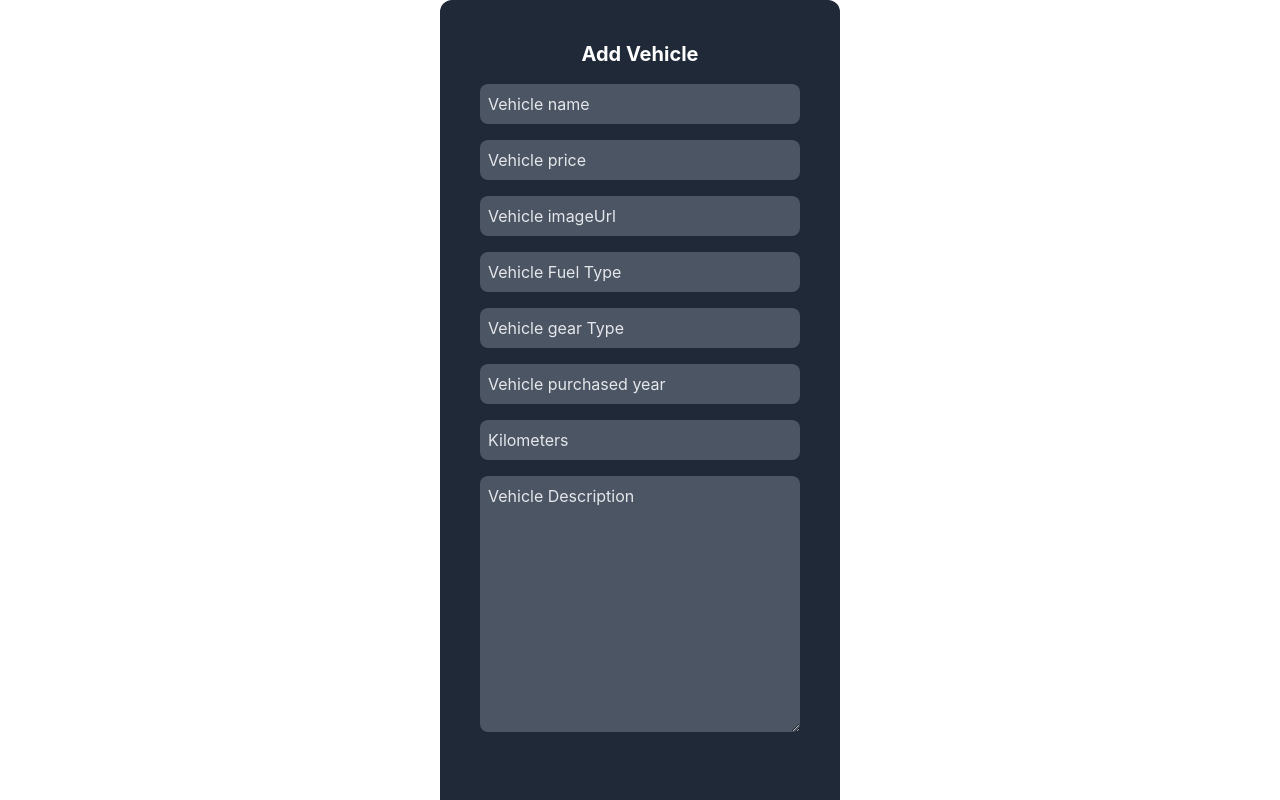
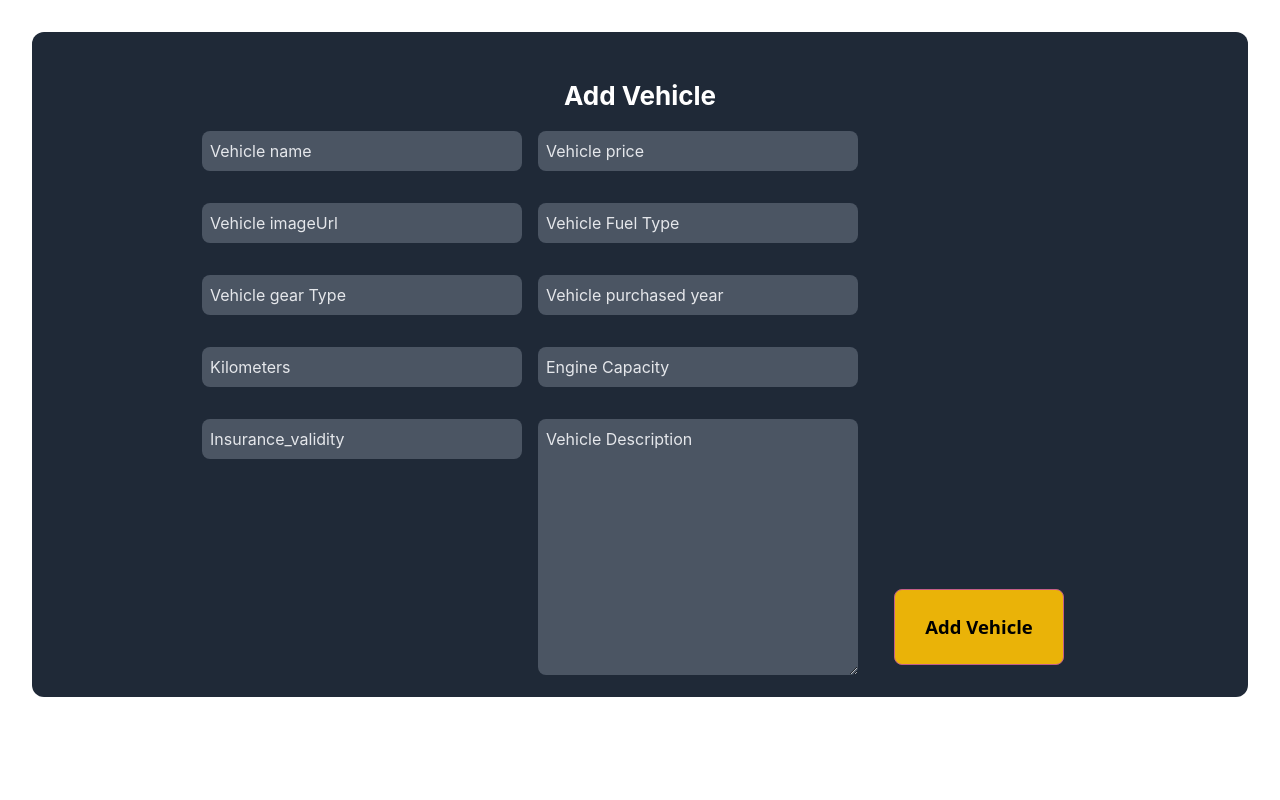
Before and after one commit to saikalyansixsixty6/online-vehicle-website, a React (Create React App) app in the folder frontend/: page /addvehicle in a window 1280 px wide. Shown: the top 800 px of the page. Built offline with nearby package versions, Linux system fonts and the light colour scheme; no server answers; the database is empty.

Commit message:
made-small changes

```diff
--- a/frontend/src/pages/Admin/AddVehicle.jsx
+++ b/frontend/src/pages/Admin/AddVehicle.jsx
@@ -30,12 +30,12 @@ const AddVehicle = () => {
 
   return (
     <div>
-            <div className='overflow-scroll flex justify-center items-center h-100'>
-                <div className=' bg-gray-800 px-10 py-10 rounded-xl '>
-                    <div className="">
-                        <h1 className='text-center text-white text-xl mb-4 font-bold'>Add Vehicle</h1>
+            <div className=' flex justify-center items-center h-100'>
+                <div className='  space-x-5 bg-gray-800 px-[150px] pt-11 m-8  rounded-xl '>
+                    <div className=" ">
+                        <h1 className='text-center text-white text-[26px] mb-4 font-bold'>Add Vehicle</h1>
                     </div>
-
+                   <div className="flex flex-wrap gap-4 bg-gray-800">
                         <div>
                             <input type="text"
                                 value={vehicles.title}
@@ -114,6 +114,24 @@ const AddVehicle = () => {
                             />
                         </div>
                         <div>
+                            <input type="text"
+                                name='Engine Capacity'
+                                value={vehicles.EngineCapacity}
+                                onChange={(e)=>setVehicles({...vehicles, EngineCapacity : e.target.value})}
+                                className=' bg-gray-600 mb-4 px-2 py-2 w-full lg:w-[20em] rounded-lg text-white placeholder:text-gray-200 outline-none'
+                                placeholder='Engine Capacity'
+                            />
+                        </div>
+                        <div>
+                            <input type="text"
+                                name='Insurance'
+                                value={vehicles.Insurance}
+                                onChange={(e)=>setVehicles({...vehicles, Insurance : e.target.value})}
+                                className=' bg-gray-600 mb-4 px-2 py-2 w-full lg:w-[20em] rounded-lg text-white placeholder:text-gray-200 outline-none'
+                                placeholder='Insurance_validity'
+                            />
+                        </div>
+                        <div>
                         <textarea cols="30" rows="10" name='description'
                                 value={vehicles.description}
                                 onChange={(e)=>setVehicles({...vehicles, description : e.target.value})}
@@ -126,9 +144,10 @@ const AddVehicle = () => {
                         <div className=' flex justify-center mb-3'>
                             <button
                                 onClick={addVehicle}
-                            className=' bg-yellow-500 w-full text-black font-bold  px-2 py-2 rounded-lg'>
+                                className=' bg-yellow-500 p-2 w-[170px] mt-[170px] text-black font-bold   rounded-lg'>
                                 Add Vehicle
                             </button>
+                        </div>
                     </div>
 
                 </div>
--- a/frontend/src/pages/Admin/UpdateVehicle.jsx
+++ b/frontend/src/pages/Admin/UpdateVehicle.jsx
@@ -10,8 +10,8 @@ const UpdateVehicle = () => {
 
   return (
     <div>
-            <div className='overflow-scroll flex justify-center items-center h-100'>
-                <div className=' bg-gray-800 px-10 py-10 rounded-xl '>
+            <div className='overflow-scroll flex justify-center items-center h-100  '>
+                <div className=' bg-gray-800 px-10 py-10 rounded-xl'>
                     <div className="">
                         <h1 className='text-center text-white text-xl mb-4 font-bold'>Update Vehicle</h1>
                     </div>
@@ -80,6 +80,15 @@ const UpdateVehicle = () => {
                         />
                     </div>
                     <div>
+                        <input type="text"
+                            name='Engine Capacity'
+                            value={vehicles.EngineCapacity}
+                            onChange={(e)=>setVehicles({...vehicles, EngineCapacity: e.target.value})}
+                            className=' bg-gray-600 mb-4 px-2 py-2 w-full lg:w-[20em] rounded-lg text-white placeholder:text-gray-200 outline-none'
+                            placeholder='Engine Capacity'
+                        />
+                    </div>
+                    <div>
                        <textarea cols="30" rows="10" name='title'
                             value={vehicles.description}
                             onChange={(e)=>setVehicles({...vehicles, description : e.target.value})}
--- a/frontend/src/pages/cardetails.jsx
+++ b/frontend/src/pages/cardetails.jsx
@@ -54,7 +54,7 @@ function Cardetails() {
     if (!vehicle) {
       return <p>Vehicle details not found.</p>;
     }
-    const { title, imageUrl, price, description } =vehicle;
+    const { title, imageUrl, price, description,fuelType, gearType, purchasedYear, kilometers  } =vehicle;
     const otherVehicles =location.state ? location.state.otherVehicles : [];
 
     const handleButtonClick = (buttonType) => {
@@ -206,7 +206,7 @@ function Cardetails() {
                     <FaBuildingCircleCheck className='p mt-1' />
                     <div className="com">
                       <span>Make Year</span><br />
-                      <span>2016</span>
+                      <span>{purchasedYear}</span>
                     </div>
                 </div>
                 <div className="features_details flex flex-wrap space-x-2 ">
@@ -241,14 +241,14 @@ function Cardetails() {
                   <AiFillSetting className='p mt-1'/>
                   <div className="trans">
                     <span>Transmission</span><br />
-                    <span>Manual</span>
+                    <span>{gearType}</span>
                   </div>
                 </div>
                 <div className="features_details flex flex-wrap space-x-2">
                   <BsFillFuelPumpFill className='p mt-1' />
                   <div className="fuel">
                     <span>Fuel Type</span><br />
-                    <span>CNG</span>
+                    <span>{fuelType}</span>
                   </div>
                </div>
             </div>
```
Lines whose indentation alone changed are shown as unchanged.
